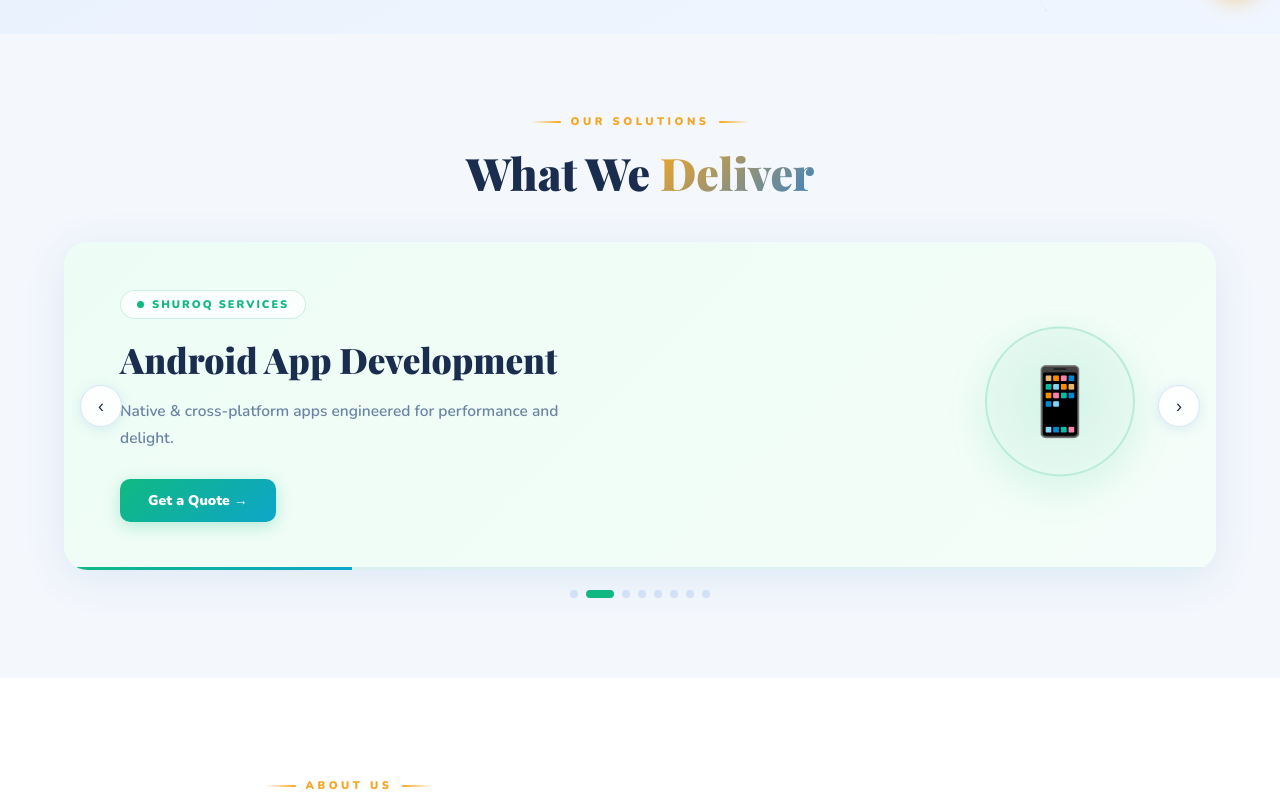
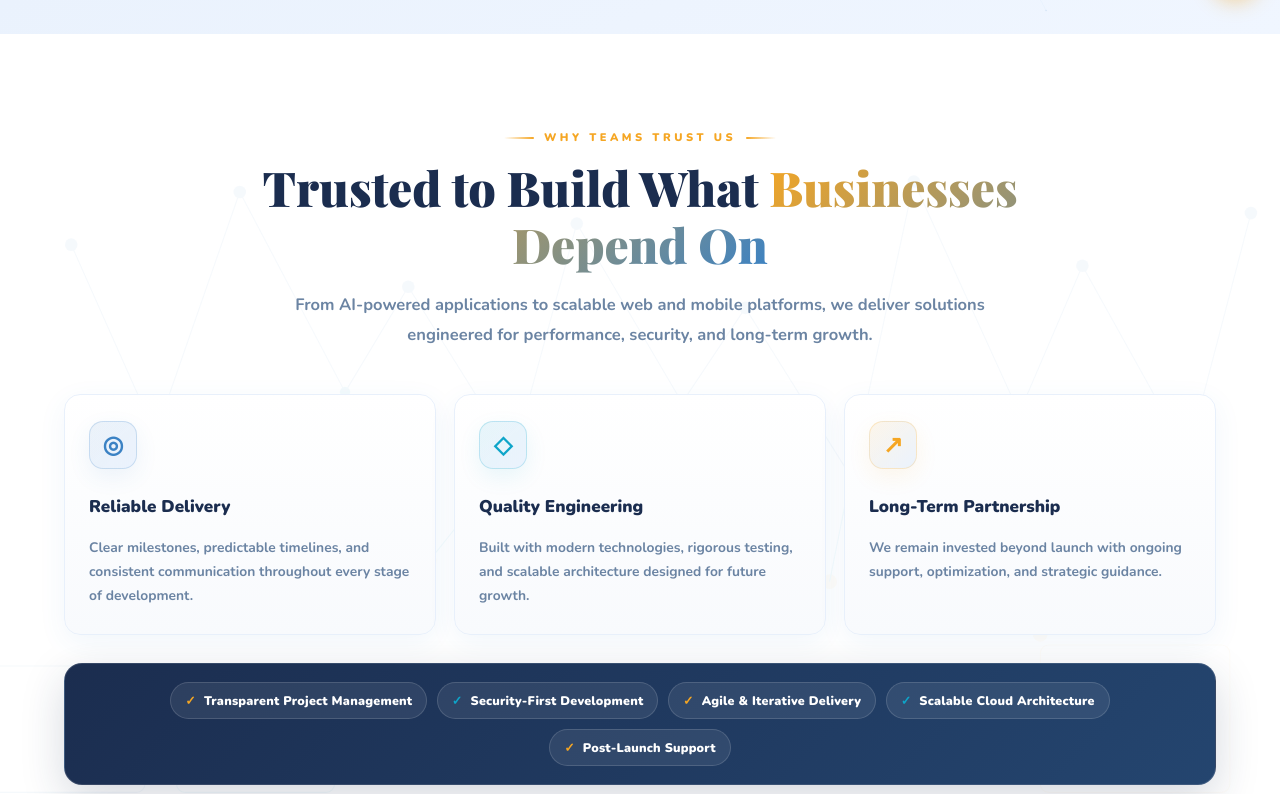
Before and after one commit to nehap03278/shuroq-latest, a React (Vite) app: page / in a window 1280 px wide. Shown: the part 766-1560 px from the top of the page. Built offline with nearby package versions, Linux system fonts and the light colour scheme.

Commit message:
added trust section

```diff
--- a/src/App.jsx
+++ b/src/App.jsx
@@ -798,6 +798,64 @@ function Hero() {
 }
 
 // ── Slideshow ─────────────────────────────────────────────────────────────────
+function TrustSection() {
+  const [ref, visible] = useIntersection();
+  const pillars = [
+    {icon:"◎", title:"Reliable Delivery", accent:"#3B82C4", desc:"Clear milestones, predictable timelines, and consistent communication throughout every stage of development."},
+    {icon:"◇", title:"Quality Engineering", accent:"#0EA5C9", desc:"Built with modern technologies, rigorous testing, and scalable architecture designed for future growth."},
+    {icon:"↗", title:"Long-Term Partnership", accent:"#F5A623", desc:"We remain invested beyond launch with ongoing support, optimization, and strategic guidance."},
+  ];
+  const highlights = [
+    "Transparent Project Management",
+    "Security-First Development",
+    "Agile & Iterative Delivery",
+    "Scalable Cloud Architecture",
+    "Post-Launch Support",
+  ];
+
+  return (
+    <section style={{ background:"#fff", padding:"96px 5vw 92px", position:"relative", overflow:"hidden" }}>
+      <AIBackground/>
+      <div ref={ref} style={{ maxWidth:1160, margin:"0 auto", position:"relative", zIndex:1 }}>
+        <div style={{ textAlign:"center", maxWidth:820, margin:"0 auto 44px", opacity:visible?1:0, transform:visible?"none":"translateY(18px)", transition:"all .7s ease" }}>
+          <SectionLabel text="WHY TEAMS TRUST US"/>
+          <h2 style={{ fontFamily:"'Playfair Display',serif", fontSize:"clamp(1.9rem,3.8vw,3rem)", fontWeight:900, color:"#1B2D4F", lineHeight:1.18, marginBottom:18 }}>
+            Trusted to Build What <span style={{ background:"linear-gradient(135deg,#F5A623,#3B82C4)", WebkitBackgroundClip:"text", WebkitTextFillColor:"transparent" }}>Businesses Depend On</span>
+          </h2>
+          <p style={{ fontFamily:"'Nunito',sans-serif", color:"#6B84A3", fontSize:"clamp(14.5px,1.5vw,16.5px)", lineHeight:1.8, fontWeight:700, margin:"0 auto", maxWidth:760 }}>
+            From AI-powered applications to scalable web and mobile platforms, we deliver solutions engineered for performance, security, and long-term growth.
+          </p>
+        </div>
+
+        <div className="trustPillars" style={{ display:"grid", gridTemplateColumns:"repeat(3,1fr)", gap:18, marginBottom:28 }}>
+          {pillars.map((p,i)=>(
+            <div key={p.title}
+              style={{ background:"linear-gradient(180deg,#FFFFFF 0%,#F8FAFD 100%)", border:"1.5px solid #E8F0FB", borderRadius:16, padding:"26px 24px", minHeight:238, boxShadow:"0 8px 28px rgba(59,130,196,0.07)", opacity:visible?1:0, transform:visible?"none":"translateY(22px)", transition:`opacity .65s ease ${i*90}ms,transform .65s ease ${i*90}ms,border-color .25s,box-shadow .25s` }}
+              onMouseEnter={e=>{e.currentTarget.style.borderColor=p.accent;e.currentTarget.style.boxShadow=`0 14px 38px ${p.accent}24`;e.currentTarget.style.transform="translateY(-5px)";}}
+              onMouseLeave={e=>{e.currentTarget.style.borderColor="#E8F0FB";e.currentTarget.style.boxShadow="0 8px 28px rgba(59,130,196,0.07)";e.currentTarget.style.transform="none";}}>
+              <div style={{ width:48, height:48, borderRadius:14, background:`linear-gradient(135deg,${p.accent}18,#EAF2FD)`, border:`1px solid ${p.accent}35`, display:"flex", alignItems:"center", justifyContent:"center", color:p.accent, fontFamily:"'Nunito',sans-serif", fontSize:24, fontWeight:900, marginBottom:18, boxShadow:`0 8px 22px ${p.accent}16` }}>
+                {p.icon}
+              </div>
+              <h3 style={{ fontFamily:"'Nunito',sans-serif", fontWeight:900, fontSize:17, color:"#1B2D4F", marginBottom:10, lineHeight:2.3 }}>{p.title}</h3>
+              <p style={{ fontFamily:"'Nunito',sans-serif", color:"#6B84A3", fontSize:13.8, lineHeight:1.75, fontWeight:650 }}>{p.desc}</p>
+            </div>
+          ))}
+        </div>
+
+        <div style={{ background:"linear-gradient(135deg,#1B2D4F,#24456F)", border:"1px solid rgba(255,255,255,0.12)", borderRadius:18, padding:"18px", boxShadow:"0 14px 44px rgba(27,45,79,0.18)", opacity:visible?1:0, transform:visible?"none":"translateY(18px)", transition:"all .7s ease .22s" }}>
+          <div style={{ display:"flex", flexWrap:"wrap", gap:9.5, justifyContent:"center" }}>
+            {highlights.map((h,i)=>(
+              <span key={h} style={{ display:"inline-flex", alignItems:"center", gap:8, background:"rgba(255,255,255,0.08)", border:"1px solid rgba(255,255,255,0.14)", borderRadius:999, padding:"9px 14px", color:"#fff", fontFamily:"'Nunito',sans-serif", fontSize:12.5, fontWeight:850, letterSpacing:.2 }}>
+                <span style={{ color:i%2?"#0EA5C9":"#F5A623", fontWeight:900 }}>✓</span>{h}
+              </span>
+            ))}
+          </div>
+        </div>
+      </div>
+    </section>
+  );
+}
+
 function Slideshow() {
   const [cur, setCur] = useState(0);
   const [paused, setPaused] = useState(false);
@@ -1429,7 +1487,7 @@ export default function App(){
         @media(max-width:768px){
           .nd{display:none!important}
           .nh{display:flex!important}
-          .ag,.wg,.cg,.fg{grid-template-columns:1fr!important}
+          .ag,.wg,.cg,.fg,.trustPillars{grid-template-columns:1fr!important}
           .sg{grid-template-columns:1fr 1fr!important}
           .heroFloat{display:none!important}
         }
@@ -1438,6 +1496,7 @@ export default function App(){
       `}</style>
       <Navbar active={active}/>
       <Hero/>
+      <TrustSection/>
       <Slideshow/>
       <About/>
       <Services/>
```
Also changed, not shown: 1 other file (tests, documents, lock files or other folders).
